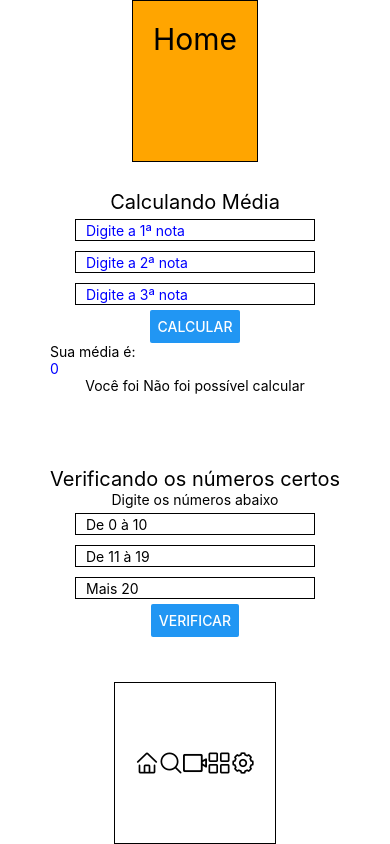
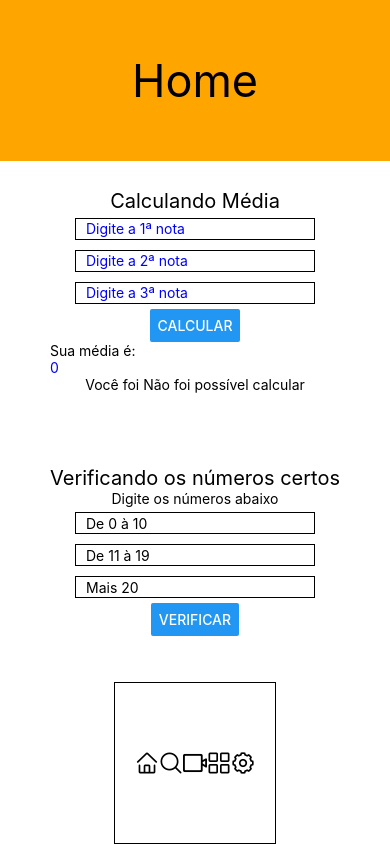
Before and after one commit to Mateus1348/App-1, a React Native app: screen / in a window 390 px wide. Built offline with nearby package versions, Linux system fonts and the light colour scheme.

Commit message:
Alterações no styles da Head

```diff
--- a/App.js
+++ b/App.js
@@ -7,7 +7,7 @@ import VerificarNumeros from './src/components/VerificarNumeros';
 
 export default function App() {
   return (
-    <SafeAreaView style={style.container}>
+    <SafeAreaView style={styles.container}>
         <Head></Head>
         <Notas></Notas>
         <VerificarNumeros></VerificarNumeros>
@@ -18,10 +18,11 @@ export default function App() {
   );
 }
 
-const style=StyleSheet.create({
-  container:{
+const styles = StyleSheet.create({
+  container: {
     flex: 1,
+    backgroundColor: '#fff',
     alignItems: 'center',
-    justifyContent: 'center'
-  }
-})
+    justifyContent: 'center',
+  },
+});
--- a/src/components/Head/index.js
+++ b/src/components/Head/index.js
@@ -6,9 +6,7 @@ import { styles } from './styles';
 const Head = () => {
     return (
         <View style={styles.container}>
-            <View style={styles.header}>
-                <Text style={styles.texto}>Home</Text>
-            </View>
+            <Text style={styles.text}>Home</Text>
         </View>
     );
 }
--- a/src/components/Head/styles.js
+++ b/src/components/Head/styles.js
@@ -3,18 +3,12 @@ import { StyleSheet } from 'react-native';
 export const styles = StyleSheet.create({
     container:{
         flex: 1,
-        borderWidth: 1,
+        width: '100%',
         backgroundColor: 'orange',
+        alignItems: 'center',
+        justifyContent: 'center',
     },
-    header:{
-        height: 60,
-        paddingHorizontal: 20,
-        paddingTop: 20,
-        alignItems: 'center',
-        justifyContent: 'space-between',
-    },
-    texto:{
-        color: 'black',
-        fontSize: 30,
+    text:{
+        fontSize: 45
     }
 });
```
